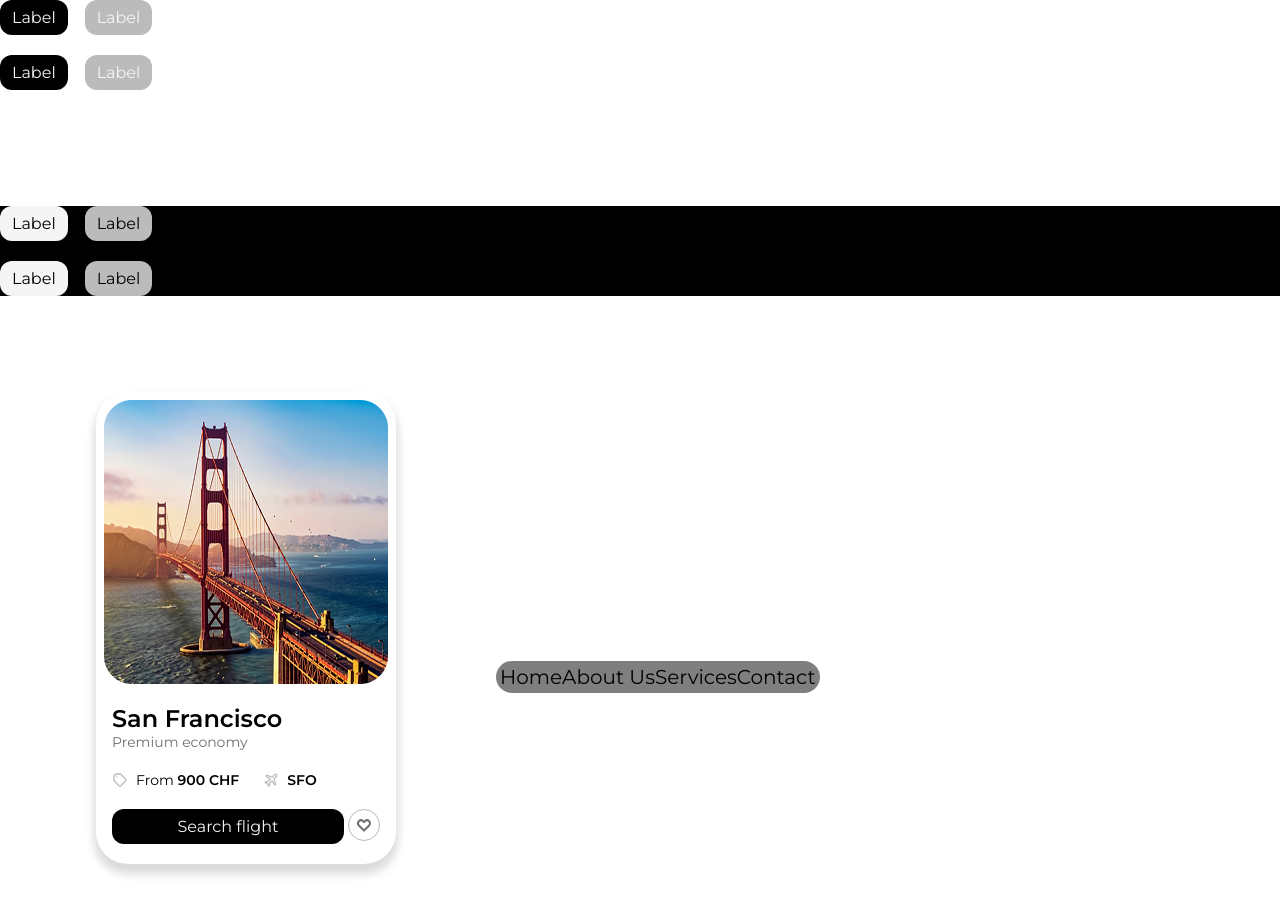
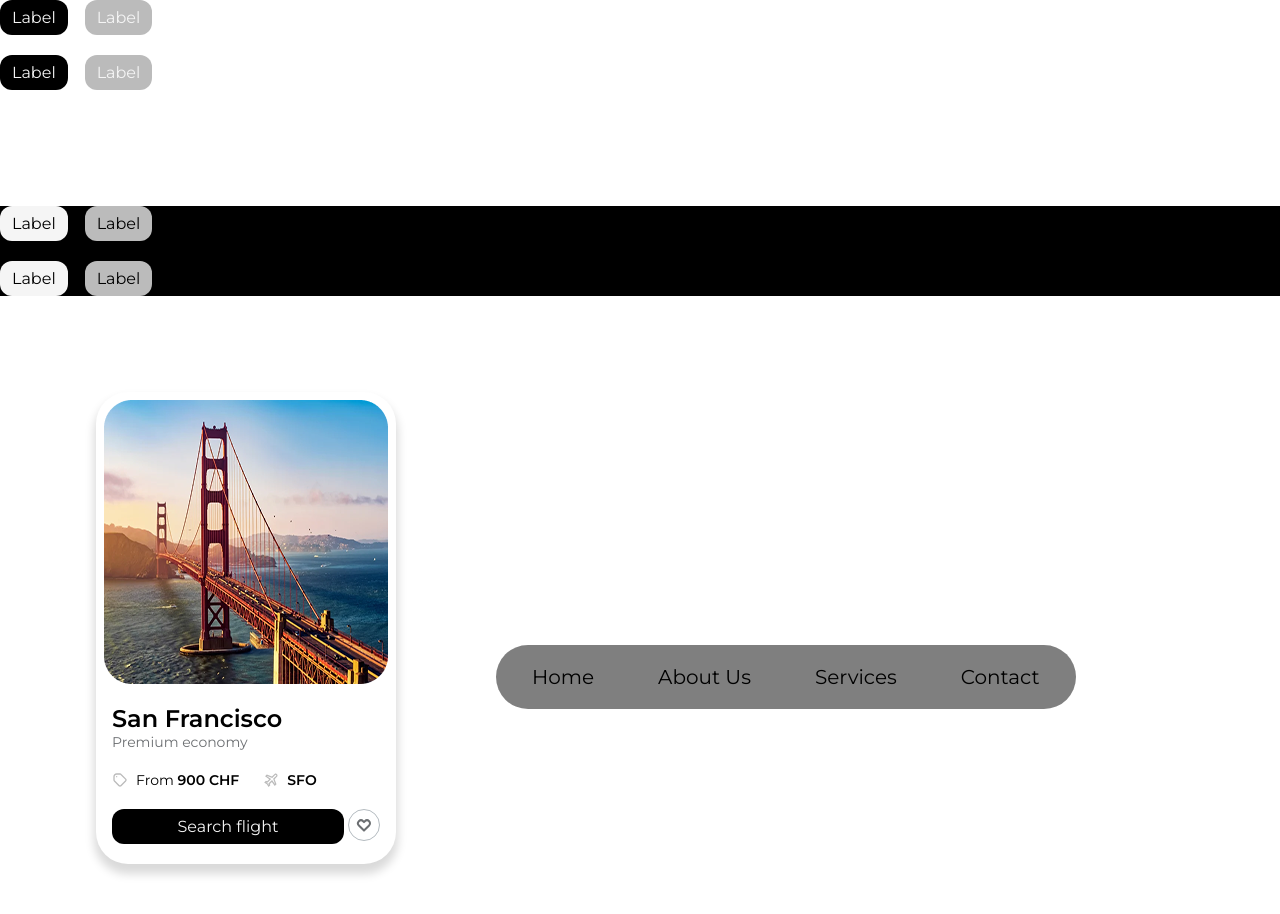
Before and after one commit to ElisaMonnard/Evaluation-continue_Monnard_Elisa, a website built with Parcel: page src/index.html in a window 1280 px wide. Built offline with nearby package versions, Linux system fonts and the light colour scheme.

Commit message:
début hover

```diff
--- a/src/scss/modules/_navigation.scss
+++ b/src/scss/modules/_navigation.scss
@@ -1,6 +1,7 @@
 :root {
   --Primary-900-50: rgba(0, 0, 0, 0.5);
   --Primary-900-: #000;
+  --Primary-0: #fff;
 }
 .navigation {
   display: inline-flex;
@@ -11,11 +12,24 @@
 }
 
 a {
-  color: var(--Primary-900, #000);
+  color: var(--Primary-900);
   font-family: Montserrat;
   font-size: 1.25rem;
   font-style: normal;
   font-weight: 400;
   line-height: normal;
   text-decoration: none;
+  white-space: nowrap;
 }
+
+.nav-item {
+  padding: 1rem 2rem;
+  justify-content: center;
+  align-items: center;
+  gap: 0.625rem;
+  border-radius: 2rem;
+}
+
+a :hover {
+  background: rgba(255, 255, 255, 0.1);
+}
```
